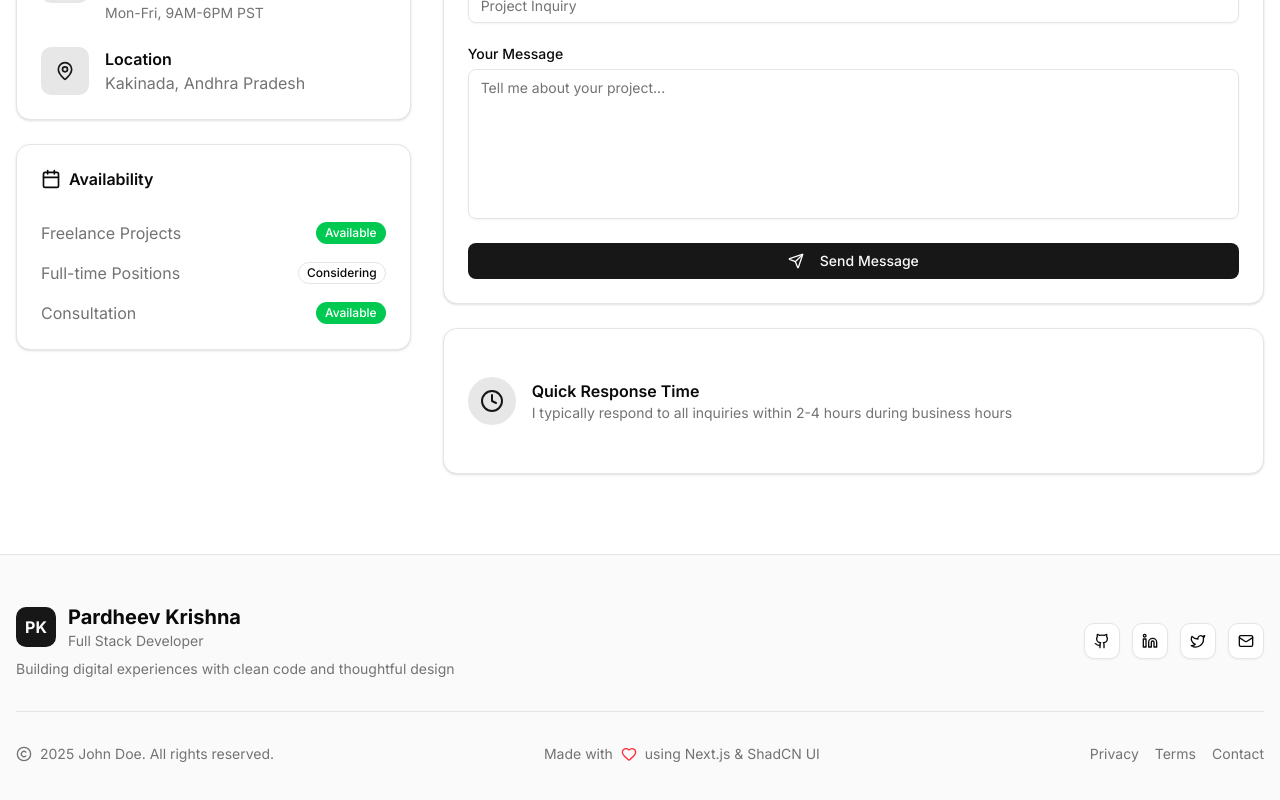
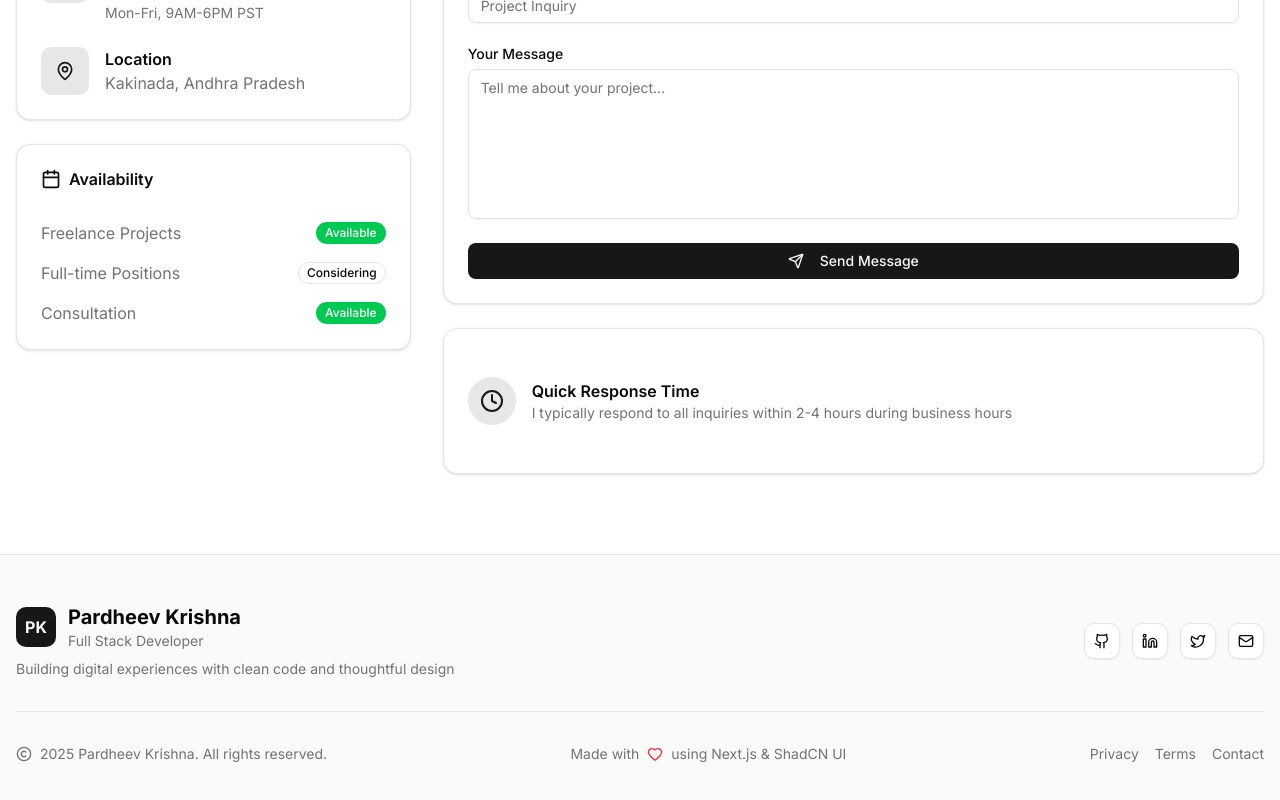
Before and after one commit to DangetiPardheevKrishna/portfolio, a Next.js app: page / in a window 1280 px wide. Shown: the part 4522-5322 px from the top of the page. Built offline with nearby package versions, Linux system fonts and the light colour scheme.

Commit message:
footer updated

```diff
--- a/components/sections/FooterSection.tsx
+++ b/components/sections/FooterSection.tsx
@@ -103,7 +103,7 @@ export default function FooterSection() {
           <div className="flex items-center gap-2 text-muted-foreground text-sm">
             <Copyright className="w-4 h-4" />
             <span>
-              {new Date().getFullYear()} John Doe. All rights reserved.
+              {new Date().getFullYear()} Pardheev Krishna. All rights reserved.
             </span>
           </div>
 
```
